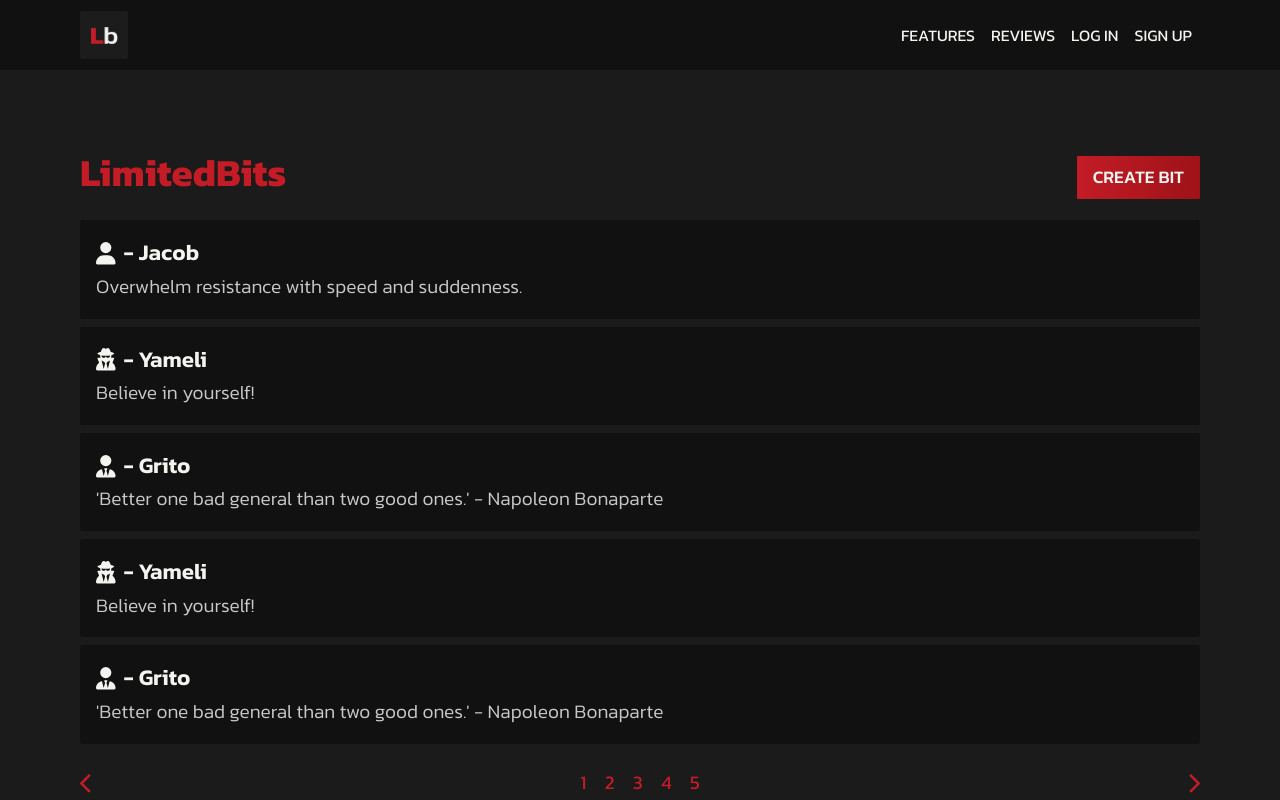
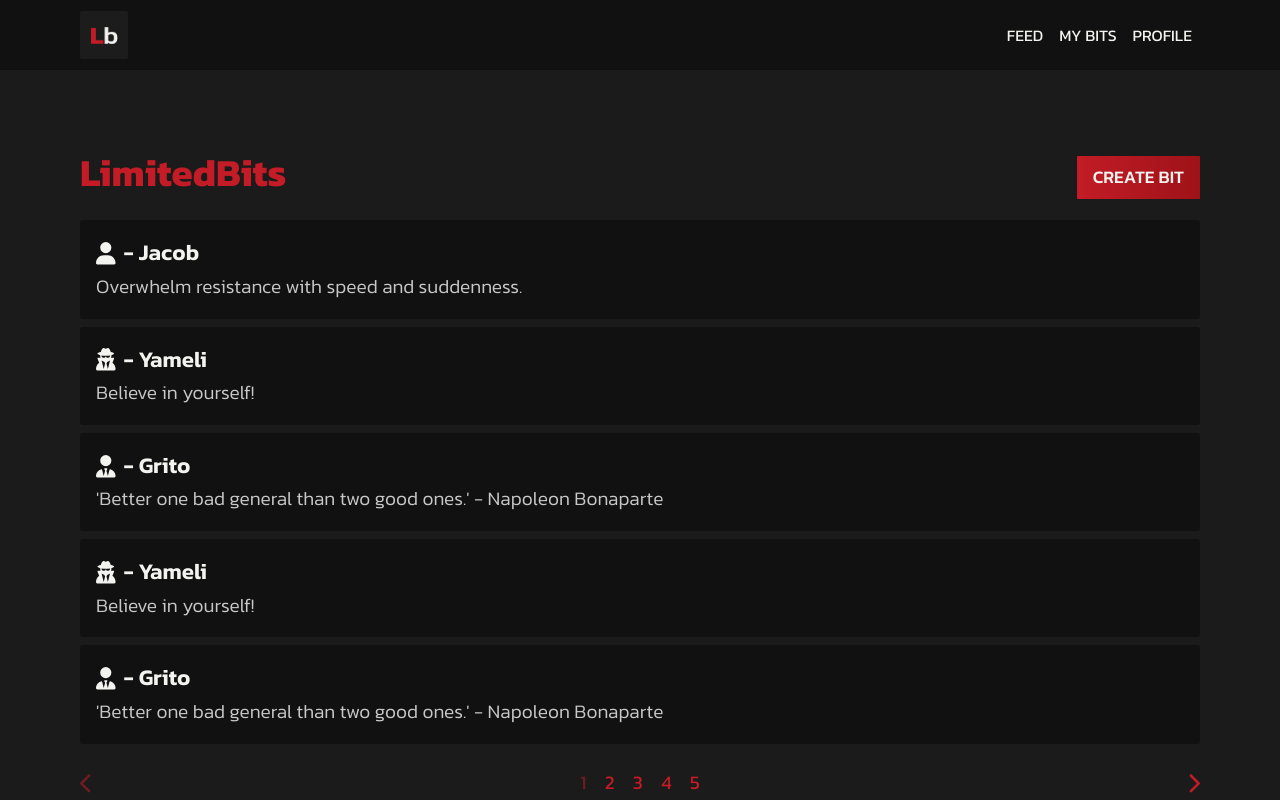
Before and after one commit to JacobBowlware/LimitedBits, a React (Create React App) app in the folder client/limited-bits/: page /auth-home in a window 1280 px wide. Shown: the top 800 px of the page. Built offline with nearby package versions, Linux system fonts and the light colour scheme.

Commit message:
Implement auth-header and User interface.

```diff
--- a/client/limited-bits/src/App.tsx
+++ b/client/limited-bits/src/App.tsx
@@ -2,6 +2,7 @@ import {
   createBrowserRouter, createRoutesFromElements,
   RouterProvider, Route, Outlet
 } from 'react-router-dom';
+import { useState } from 'react';
 
 // CSS
 import './css/App.css';
@@ -25,10 +26,32 @@ import ScrollToTop from './components/ScrollToTop';
 import ProtectedRoutes from './components/ProtectedRoutes';
 import AuthHome from './pages/authPages/AuthHome';
 
+/*
+ TODO:
+ - Conditionally change header for authed users.
+ - Implement the 'Create Bit' popup form on button click.
+ - Implement Profile page.
+ - Implement 'My Bits' page.
+ - Start Backend development.
+*/
+export interface User {
+  id: number,
+  name: string,
+  icon: string,
+  email: string,
+}
+
 function App() {
+  const [user, setUser] = useState<User | null>({
+    id: 1,
+    name: "John Doe",
+    icon: "faUserTie",
+    email: "johndoe@gmail.com"
+  });
+
   const Root = () => {
     return <>
-      <Header />
+      <Header user={user} />
       <ScrollToTop />
       <Outlet />
       <Footer />
--- a/client/limited-bits/src/components/common/Header.tsx
+++ b/client/limited-bits/src/components/common/Header.tsx
@@ -1,13 +1,42 @@
-import LimitedBitsLogo from '../../assets/LimitedBitsLogo.png';
 import { useState } from "react";
 import { Link } from "react-router-dom";
+
+import { User } from '../../App';
+import LimitedBitsLogo from '../../assets/LimitedBitsLogo.png';
 
 // Font Awesome
 import { faBars, faXmark } from "@fortawesome/free-solid-svg-icons";
 import { FontAwesomeIcon } from "@fortawesome/react-fontawesome";
 
-const Header = () => {
+const Header = ({ user }: { user: User | null }) => {
     const [isNavCollapsed, setIsNavCollapsed] = useState(true);
+
+    if (user !== null) {
+        return (
+            <div className="section-container  navbar-container">
+                <nav className="navbar navbar-expand-lg">
+                    <Link className="navbar-brand" to="/">
+                        <img src={LimitedBitsLogo} alt="LimitedBits Logo" className="navbar-brand__img" />
+                    </Link>
+                    <button className="navbar-toggler" type="button"
+                        data-toggle="collapse" data-target="#navbarNavAltMarkup"
+                        aria-controls="navbarNavAltMarkup" aria-expanded="false" aria-label="Toggle navigation"
+                        onClick={() => setIsNavCollapsed(!isNavCollapsed)}
+                    >
+                        <FontAwesomeIcon className="navbar-toggler-icon" icon={isNavCollapsed ? faBars : faXmark} />
+                    </button>
+                    <div className="collapse navbar-collapse" id="navbarNavAltMarkup">
+                        <div className="navbar-nav">
+                            <Link className="nav-item nav-link" to="/auth-home">Feed</Link>
+                            <Link className="nav-item nav-link" to="/my-bits">My Bits</Link>
+                            <Link className="nav-item nav-link" to="/profile">Profile</Link>
+                        </div>
+                    </div>
+                </nav>
+            </div>
+        )
+    }
+
     return (
         <div className="section-container  navbar-container">
             <nav className="navbar navbar-expand-lg">
--- a/client/limited-bits/src/pages/authPages/AuthHome.tsx
+++ b/client/limited-bits/src/pages/authPages/AuthHome.tsx
@@ -1,5 +1,5 @@
 
-import { useState } from "react";
+import { useEffect, useState } from "react";
 import { Link } from "react-router-dom";
 
 // Font Awesome Icons
@@ -156,6 +156,15 @@ const AuthHome = () => {
     const feedLength = 5;
     const [feedIndex, setFeedIndex] = useState(0);
 
+    useEffect(() => {
+        // Initially the 0 index number should be highlighted, with the left chevron disabled as well.
+        const leftFeedBtn = document.getElementById("feed-left-chevron");
+        const feedNumBtns = document.getElementsByClassName("auth-home-feed-footer-nav__number");
+
+        leftFeedBtn?.classList.add("link-null");
+        feedNumBtns[0].classList.add("link-null");
+    }, []);
+
     /**
      * Changes feed page index to the given index, then updates the page routing
      * buttons accordingly - mostly style changes.
```
